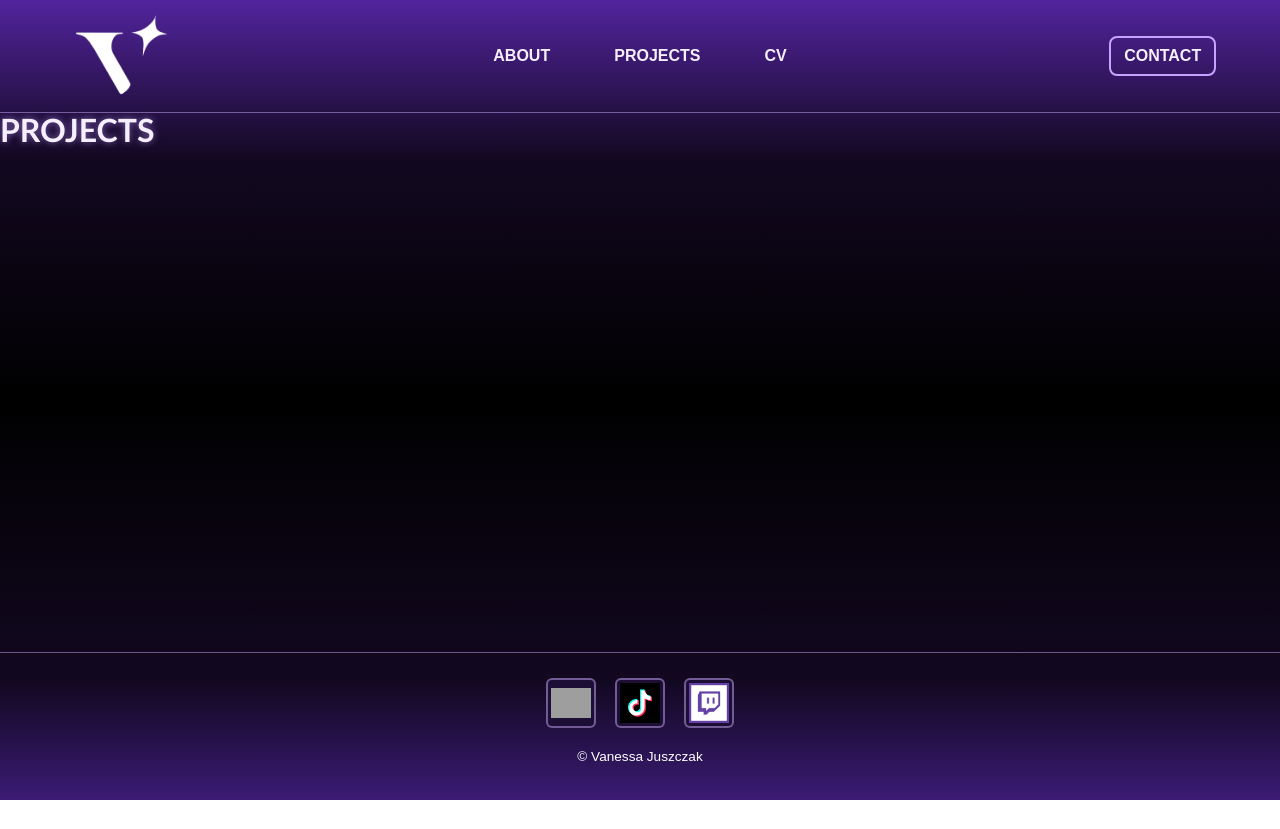
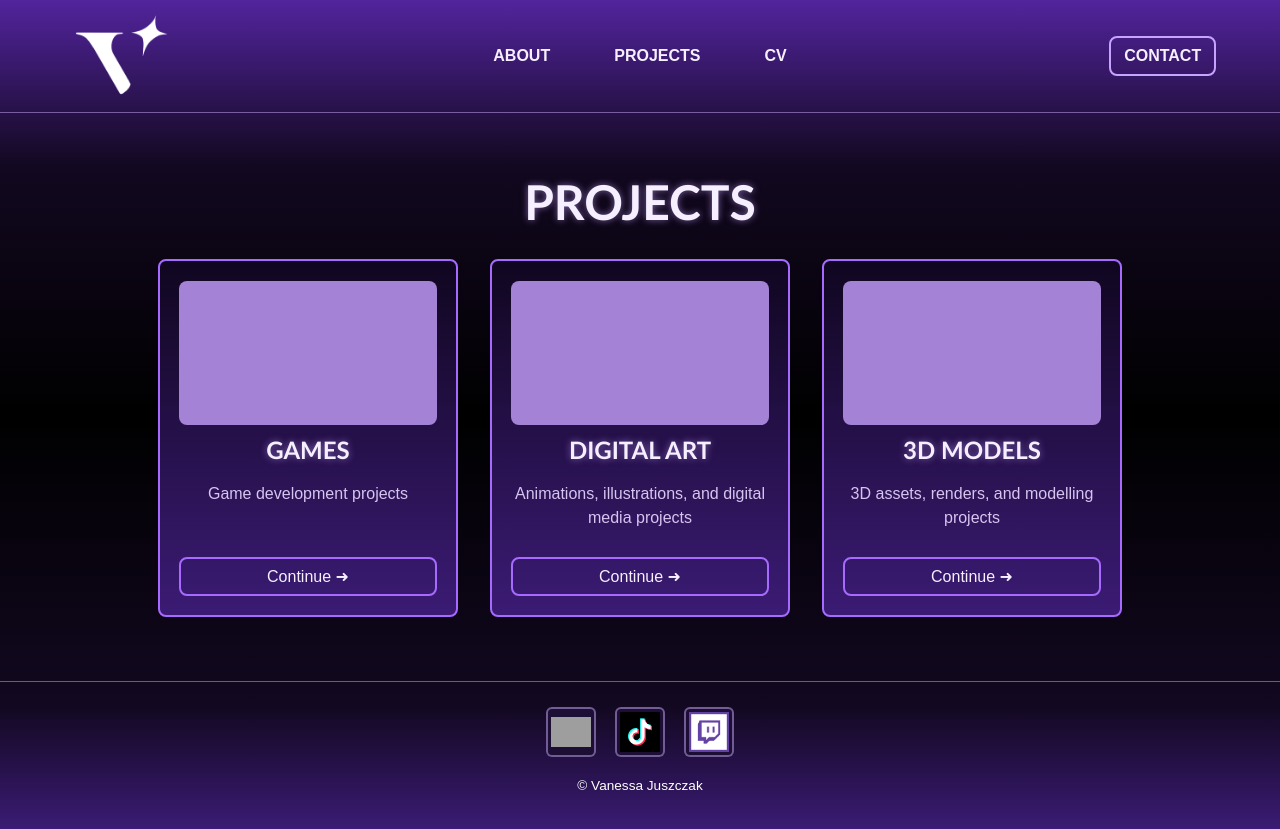
Before and after one commit to vanessajuszczak/PortfolioWebsite, a SvelteKit app: page /projects in a window 1280 px wide. Before the commit the page ends 800 px from the top, so only its background shows below. Built offline with nearby package versions, Linux system fonts and the light colour scheme; grey boxes are pictures that could not be loaded.

Commit message:
built base main projects page

```diff
--- a/src/lib/Header.svelte
+++ b/src/lib/Header.svelte
@@ -30,9 +30,5 @@
             grid-template-columns: 1fr auto;
             padding: 18px 18px 10px;
         }
-
-        .logo-area {
-            width: 92px;
-        }
     }
 </style>
--- a/src/routes/projects/+page.svelte
+++ b/src/routes/projects/+page.svelte
@@ -1 +1,121 @@
-<h1>Projects</h1>
+<script>
+    import {resolve} from '$app/paths';
+
+    const categories = [
+        {
+            title: 'Games',
+            description: 'Game development projects',
+            href: '/projects/games'
+        },
+        {
+            title: 'Digital Art',
+            description: 'Animations, illustrations, and digital media projects',
+            href: '/projects/digital-art'
+        },
+        {
+            title: '3D Models',
+            description: '3D assets, renders, and modelling projects',
+            href: '/projects/3d'
+        }
+    ];
+</script>
+
+<section class="projects">
+    <h1>Projects</h1>
+
+    <div class="category-grid">
+        {#each categories as category}
+            <div class="category-card">
+                <div class="placeholder-art image"></div>
+                <h2>{category.title}</h2>
+                <p>{category.description}</p>
+                <a class="button"  href={resolve(category.href)}>Continue ➜</a>
+            </div>
+        {/each}
+    </div>
+</section>
+
+<style>
+    .projects {
+        text-align: center;
+        padding: var(--space-xl);
+    }
+
+    h1 {
+        margin-bottom: var(--space-lg);
+        font-size: var(--font-xxl);
+    }
+
+    .category-grid {
+        display: flex;
+        justify-content: center;
+        gap: var(--space-lg);
+        flex-wrap: wrap;
+    }
+
+    .category-card {
+        display: flex;
+        flex-direction: column;
+        width: 300px;
+        padding: var(--space-md);
+        border: 2px solid var(--color-accent);
+        border-radius: var(--radius-md);
+        background: linear-gradient(180deg, var(--color-panel), var(--color-purple-bottom));
+        text-align: center;
+    }
+
+    .category-card p {
+        flex-grow: 1;
+    }
+
+    .button:hover {
+        transform: translateY(-4px) scale(1.03);
+        box-shadow: 0 0 10px var(--color-accent);
+    }
+
+    .image {
+        width: 100%;
+        aspect-ratio: 16/9;
+        border-radius: var(--radius-md);
+        margin-bottom: var(--space-sm);
+    }
+
+    .button {
+        display: inline-block;
+        margin-top: var(--space-sm);
+        font-size: var(--font-md);
+        border: 2px solid var(--color-accent);
+        border-radius: var(--radius-md);
+        padding: var(--space-xs);
+
+        transition: transform var(--transition-fast), box-shadow var(--transition-fast);
+    }
+
+    @media (min-width: 1300px) {
+        .category-card {
+            width: 420px;
+            min-height: 520px;
+        }
+
+        .category-card h2 {
+            font-size: var(--font-xl);
+        }
+
+        .category-card p {
+            font-size: var(--font-lg);
+        }
+
+        .button {
+            font-size: var(--font-lg);
+            min-height: 44px;
+        }
+
+        .image {
+            height: 240px;
+        }
+
+        h1 {
+            font-size: var(--font-xxxl);
+        }
+    }
+</style>
--- /dev/null
+++ b/src/routes/projects/[category]/+page.svelte
@@ -0,0 +1,54 @@
+<script>
+    import {page} from '$app/state';
+    import ProjectCard from '$lib/components/ProjectCard.svelte';
+
+    const category = page.url.pathname.split('/').pop();
+
+    const projectData = {
+        games: [
+            {title: 'Game 1', description: 'Desc', href: '#'},
+            {title: 'Game 2', description: 'Desc', href: '#'},
+            {title: 'Game 3', description: 'Desc', href: '#'}
+        ],
+        digitalArt: [
+            {title: 'Animation 1', description: 'Desc', href: '#'},
+            {title: 'Illustration 1', description: 'Desc', href: '#'},
+            {title: 'Game Asset 1', description: 'Desc', href: '#'}
+        ],
+        models: [
+            {title: '3D Model 1', description: 'Desc', href:'#'},
+            {title: '3D Model 2', description: 'Desc', href:'#'},
+            {title: '3D Model 3', description: 'Desc', href:'#'}
+        ]
+    };
+
+    const projects = projectData[category] || [];
+</script>
+
+<section class="category-page">
+    <h1>{category.toUpperCase()}</h1>
+
+    <div class="grid">
+        {#each projects as project}
+            <ProjectCard
+                title={project.title}
+                description={project.description}
+                href={project.href}
+            />
+        {/each}
+    </div>
+</section>
+
+<style>
+    .category-page {
+        text-align: center;
+        padding: var(--space-xl);
+    }
+
+    .grid {
+        display: flex;
+        justify-content: center;
+        gap: var(--space-lg);
+        flex-wrap: wrap;
+    }
+</style>
--- a/static/styles/variables.css
+++ b/static/styles/variables.css
@@ -28,6 +28,7 @@
     --font-lg: 1.5rem;
     --font-xl: 2rem;
     --font-xxl: 3rem;
+    --font-xxxl: 4rem;
     --font-hero: 8rem;
 
     --space-xs: 0.35rem;
```
